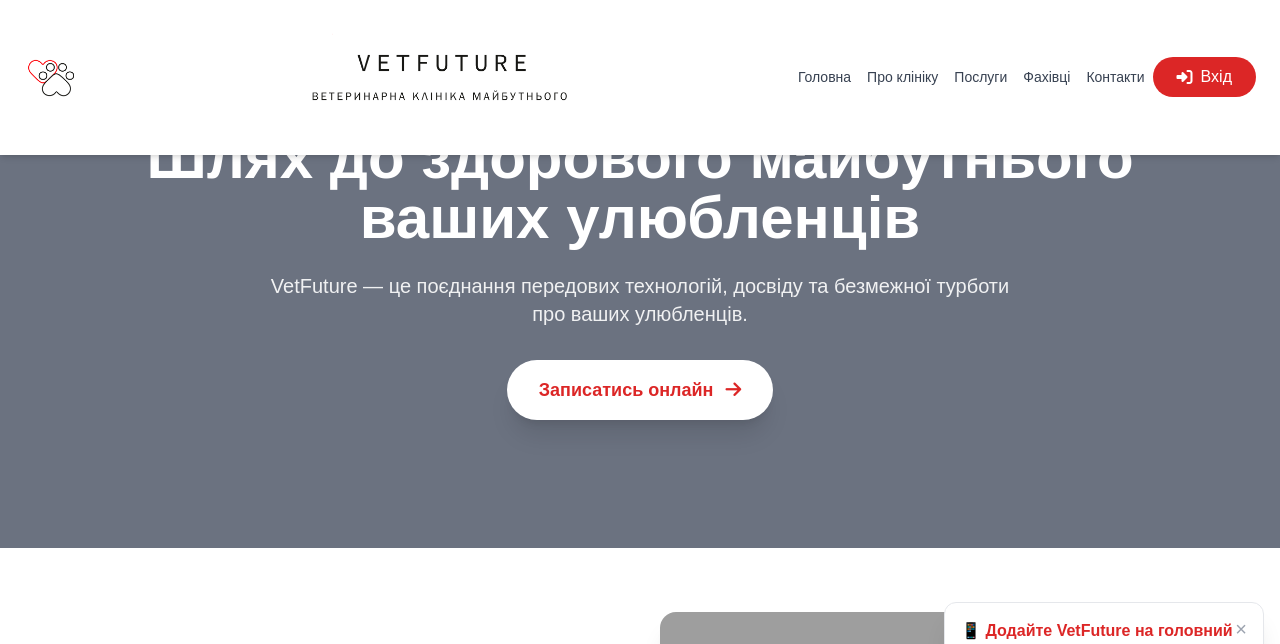
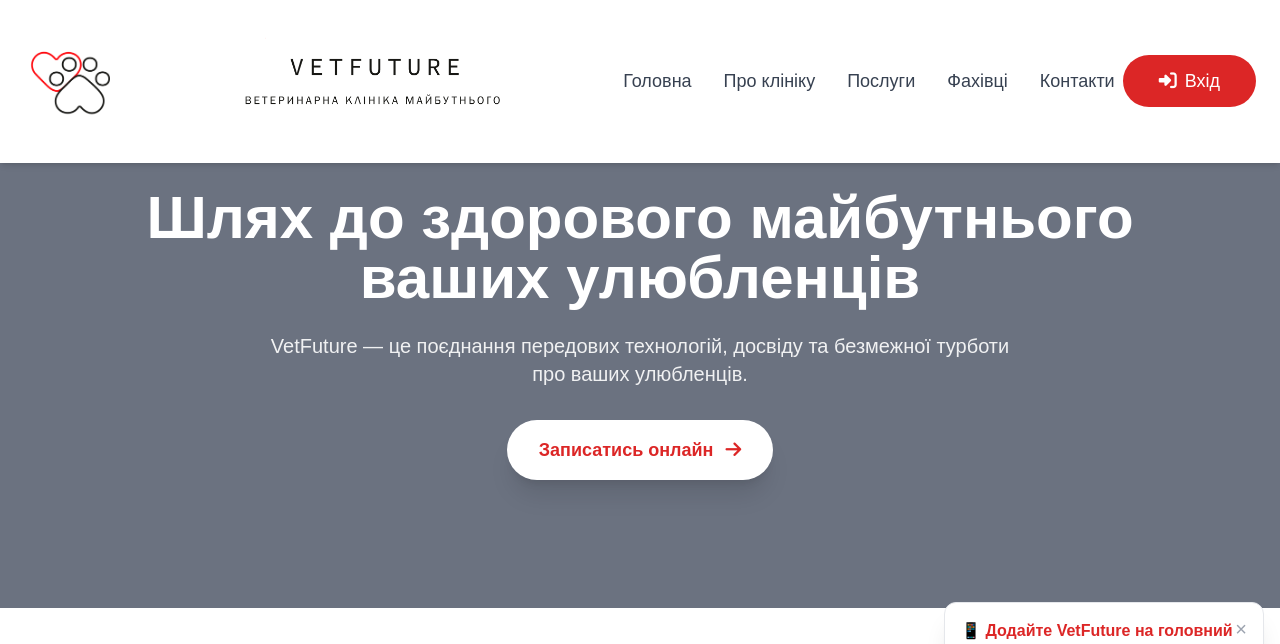
Before and after one commit to Timequeer/vetfufla, a Flask app: page / in a window 1280 px wide. Shown: the top 644 px of the page. Run offline with Flask 3, Linux system fonts and the light colour scheme; some libraries are stand-ins or nearby versions; grey boxes are pictures that could not be loaded.

Commit message:
Update base.html

```diff
--- a/templates/base.html
+++ b/templates/base.html
@@ -10,8 +10,8 @@
     <meta name="apple-mobile-web-app-status-bar-style" content="black-translucent">
     <link rel="apple-touch-icon" href="/static/images/logo-192.png">
     <style>
-        body { font-family: 'DM Sans', sans-serif; padding-top: env(safe-area-inset-top, 60px); }
-        @media (max-width: 768px) { body { padding-top: env(safe-area-inset-top, 50px); } }
+        body { font-family: 'DM Sans', sans-serif; padding-top: calc(env(safe-area-inset-top, 0px) + 60px); }
+        @media (max-width: 768px) { body { padding-top: calc(env(safe-area-inset-top, 0px) + 50px); } }
         .section-fade { opacity: 0; transform: translateY(30px); transition: opacity 0.7s ease-out, transform 0.7s ease-out; }
         .section-fade.visible { opacity: 1; transform: translateY(0); }
         .card-hover { transition: transform 0.3s ease, box-shadow 0.3s ease; }
@@ -65,41 +65,44 @@
 <body class="bg-white text-gray-800">
 
 <header id="mainHeader" class="bg-white shadow-md fixed top-0 left-0 right-0 z-50 transition-transform duration-300">
-    <div class="max-w-7xl mx-auto px-3 sm:px-6 py-1 flex items-center justify-between gap-2">
-        <!-- Збільшене лого (символ) -->
+    <div class="max-w-7xl mx-auto px-3 sm:px-6 py-2 flex items-center justify-between gap-2">
+        <!-- Лого-символ -->
         <div class="flex items-center">
-            <img src="/static/images/logo1.png" alt="VetFuture Symbol" class="h-10 md:h-14 w-auto">
+            <img src="/static/images/logo1.png" alt="VetFuture Symbol" class="h-16 md:h-24 w-auto">
         </div>
-        <!-- Збільшений текстовий логотип -->
+        <!-- Текстовий логотип -->
         <div class="flex-1 flex justify-center">
-            <img src="/static/images/logo2.png" alt="VetFuture Text Logo" class="w-3/4 md:w-2/3 h-auto max-w-[160px] md:max-w-[260px]">
+            <img src="/static/images/logo2.png" alt="VetFuture Text Logo" class="w-auto h-17 md:h-18 max-w-[140px] md:max-w-[260px]">
         </div>
-        <nav class="hidden md:flex space-x-4 text-gray-700 font-medium text-sm">
+        <!-- Навігація десктоп -->
+        <nav class="hidden md:flex space-x-8 text-gray-700 font-medium text-lg">
             <a href="/" class="hover:text-red-600 transition">Головна</a>
             <a href="/#about" class="hover:text-red-600 transition">Про клініку</a>
             <a href="/#services" class="hover:text-red-600 transition">Послуги</a>
             <a href="/#doctors" class="hover:text-red-600 transition">Фахівці</a>
             <a href="/#contacts" class="hover:text-red-600 transition">Контакти</a>
         </nav>
-        <!-- Збільшені кнопки (кабінет/вхід/вийти) -->
-        <div class="hidden md:flex items-center gap-3">
+        <!-- Кнопки десктоп -->
+        <div class="hidden md:flex items-center gap-4">
             {% if session.get('user_id') %}
-                <a href="/dashboard" class="bg-red-600 hover:bg-red-700 text-white px-5 py-2 rounded-full font-medium text-base flex items-center gap-2">
+                <a href="/dashboard" class="bg-red-600 hover:bg-red-700 text-white px-8 py-3 rounded-full font-medium text-lg flex items-center gap-2">
                     <i class="fas fa-user-circle"></i> Кабінет
                 </a>
-                <button onclick="logout()" class="bg-gray-200 hover:bg-gray-300 text-gray-700 px-5 py-2 rounded-full font-medium text-base">
+                <button onclick="logout()" class="bg-gray-200 hover:bg-gray-300 text-gray-700 px-8 py-3 rounded-full font-medium text-lg">
                     Вийти
                 </button>
             {% else %}
-                <a href="/login" class="bg-red-600 hover:bg-red-700 text-white px-6 py-2 rounded-full font-medium text-base flex items-center gap-2">
+                <a href="/login" class="bg-red-600 hover:bg-red-700 text-white px-9 py-3 rounded-full font-medium text-lg flex items-center gap-2">
                     <i class="fas fa-sign-in-alt"></i> Вхід
                 </a>
             {% endif %}
         </div>
+        <!-- Бургер -->
         <button id="menuBtn" class="md:hidden text-gray-700 focus:outline-none">
-            <svg class="w-5 h-5" fill="none" stroke="currentColor" viewBox="0 0 24 24"><path stroke-linecap="round" stroke-linejoin="round" stroke-width="2" d="M4 6h16M4 12h16M4 18h16"></path></svg>
+            <svg class="w-6 h-6" fill="none" stroke="currentColor" viewBox="0 0 24 24"><path stroke-linecap="round" stroke-linejoin="round" stroke-width="2" d="M4 6h16M4 12h16M4 18h16"></path></svg>
         </button>
     </div>
+    <!-- Мобільне меню (без змін) -->
     <div id="mobileMenu" class="hidden md:hidden bg-white border-t border-gray-200 py-3 px-4 shadow-lg absolute top-full left-0 right-0 z-40">
         <nav class="flex flex-col space-y-2 text-gray-700 font-medium">
             <a href="/" class="hover:text-red-600 transition py-1">Головна</a>
@@ -134,7 +137,7 @@
 <footer class="bg-gray-800 text-white py-6 mt-8">
     <div class="max-w-7xl mx-auto px-4 text-center text-sm">
         <p>&copy; 2026 VetFuture — Ветеринарна клініка майбутнього. Всі права захищено.</p>
-        <p class="mt-2 text-gray-400">📞 +380 (44) 123-45-67 | ✉️ info@vetfuture.com</p>
+        <p class="mt-2 text-gray-400">✉️ info@vetfuture.com</p>
     </div>
 </footer>
 
```
